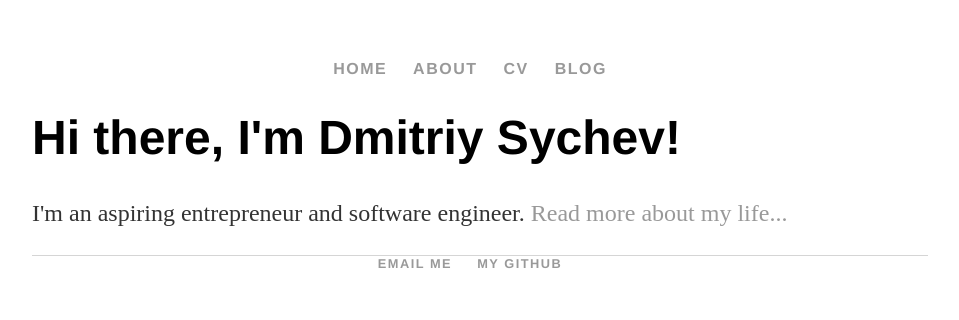
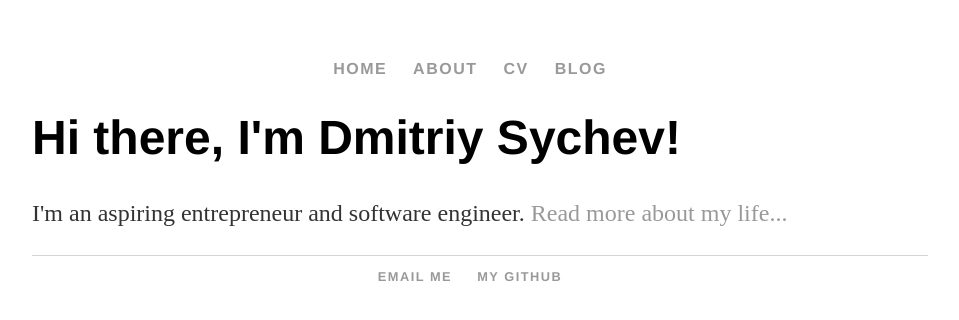
Before and after one commit to dmitriysychev/dmitriysychev.github.io, a Jekyll site: the page built from index.html, in a window 1280 px wide. Shown: the top 320 px of the page, without its empty margins (160-1119 px from the left). Built offline with Jekyll 4.4.1, drawn with Linux system fonts in a browser that asks for light colours.

Commit message:
Update main.css

```diff
--- a/css/main.css
+++ b/css/main.css
@@ -6,13 +6,12 @@
 nav ul, footer ul {
     font-family:'Helvetica', 'Arial', 'Sans-Serif';
     padding: 0px;
-    margin: 0px;
     text-align:center;
     letter-spacing: 1.5px;
     list-style: none;
     font-weight: bold;
     text-transform: uppercase;
-    position: sticky;
+    position: relative;
 }
 
 nav ul li, footer ul li {
```
